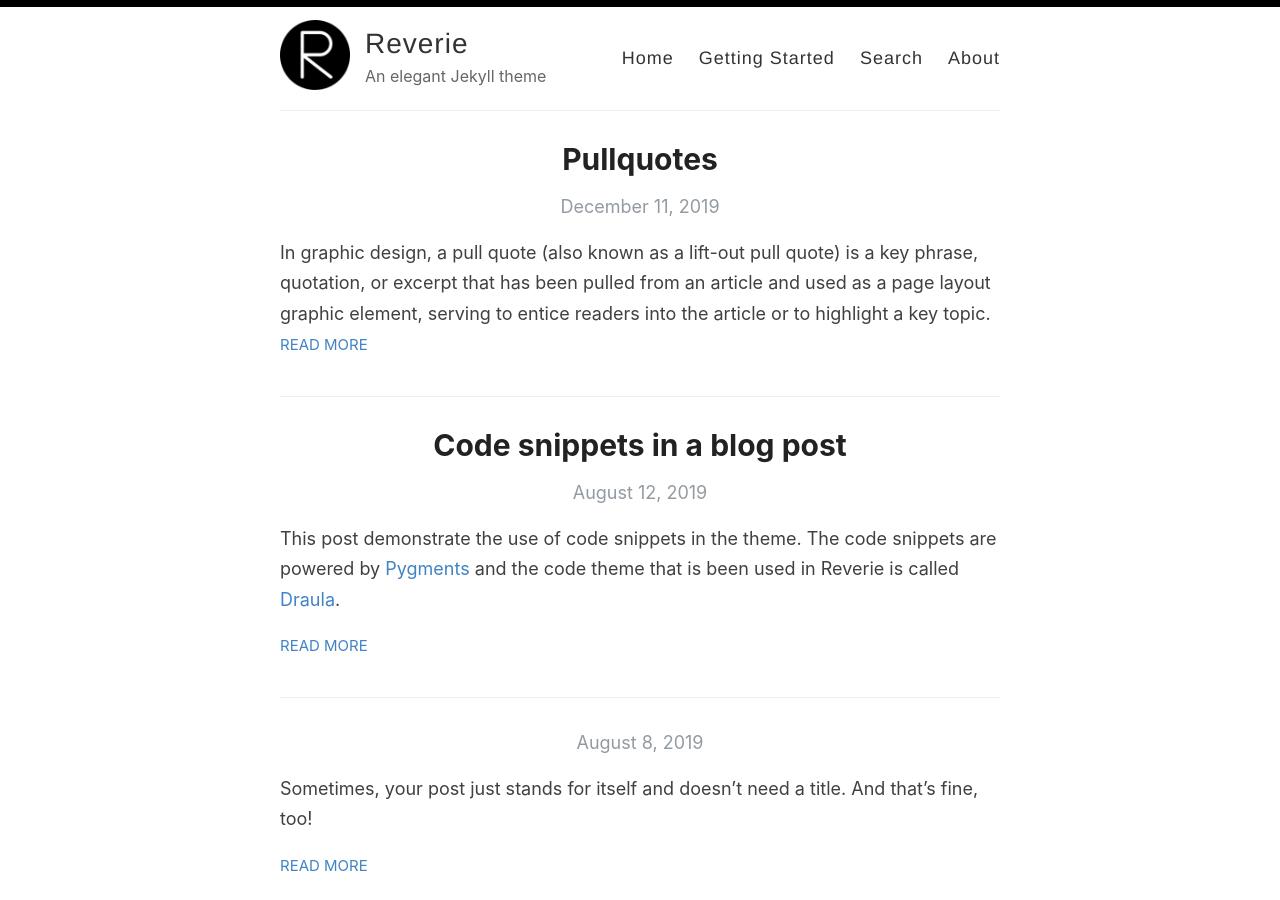
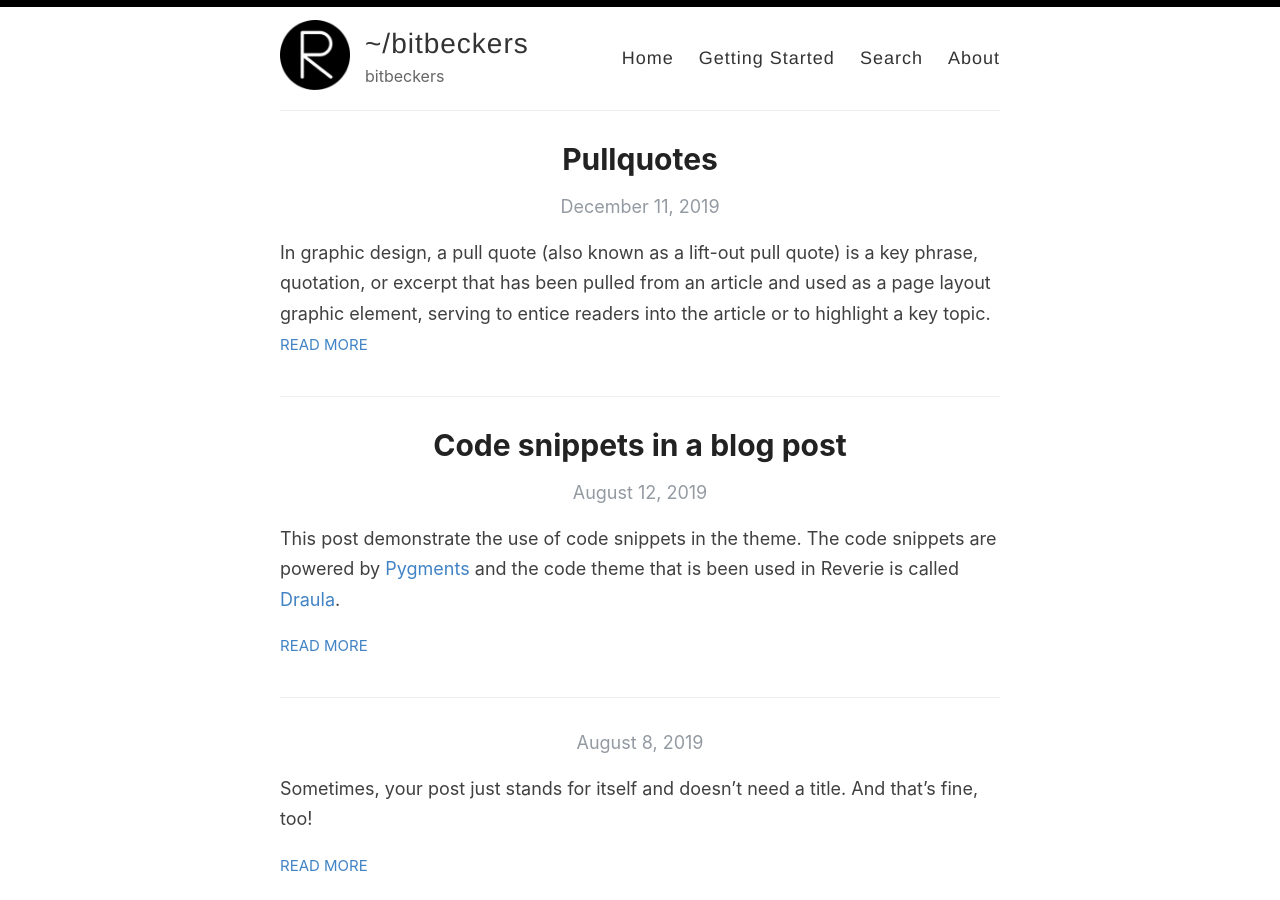
Before and after one commit to bitbeckers/bitbeckers.github.io, a Jekyll site: the page built from index.html, in a window 1280 px wide and 900 px high. Built offline with Jekyll 4.4.1, drawn with Linux system fonts in a browser that asks for light colours; the list of posts is cut into pages by our own code.

Commit message:
Update _config.yml

```diff
--- a/_config.yml
+++ b/_config.yml
@@ -3,13 +3,13 @@
 #
 
 # Name of your site (displayed in the header)
-name: Reverie
+name: ~/bitbeckers
 
 # Name of the author
-author: Amit Merchant
+author: Ken Beckers
 
 # Short bio or description (displayed in the header)
-description: An elegant Jekyll theme
+description: bitbeckers
 
 # URL of your avatar or profile pic (you could use your GitHub profile pic)
 avatar: /images/reverie.png
@@ -21,15 +21,15 @@ avatar: /images/reverie.png
 # Includes an icon in the footer for each username you enter
 footer-links:
   dribbble:
-  email: amit.d.merchant@gmail.com
+  email: code@bitbeckers.com
   facebook:
   flickr:
-  github: amitmerchant1990/reverie
+  github: bitbeckers
   instagram:
   linkedin:
   pinterest:
-  rss: rss
-  twitter: amit_merchant
+  rss:
+  twitter: bitbeckers
   stackoverflow:
   youtube: # channel/<your_long_string> or user/<user-name>
   googleplus: # anything in your profile username that comes after plus.google.com/
@@ -41,18 +41,18 @@ footer-links:
 disqus:
 
 # Enter your Google Analytics web tracking code (e.g. UA-2110908-2) to activate tracking
-google_analytics: UA-43339302-11
+google_analytics:
 
 # Your website URL (e.g. http://amitmerchant1990.github.io or http://www.amitmerchant.com)
 # Used for Sitemap.xml and your RSS feed
-url: http://www.amitmerchant.com/reverie
-enforce_ssl: https://www.amitmerchant.com/reverie
+url: http://www.bitbeckers.com
+enforce_ssl: https://www.bitbeckers.com
 
 # If you're hosting your site at a Project repository on GitHub pages
 # (http://yourusername.github.io/repository-name)
 # and NOT your User repository (http://yourusername.github.io)
 # then add in the baseurl here, like this: "/repository-name"
-baseurl: "/reverie"
+baseurl: ""
 
 #
 # !! You don't need to change any of the configuration flags below !!
```
